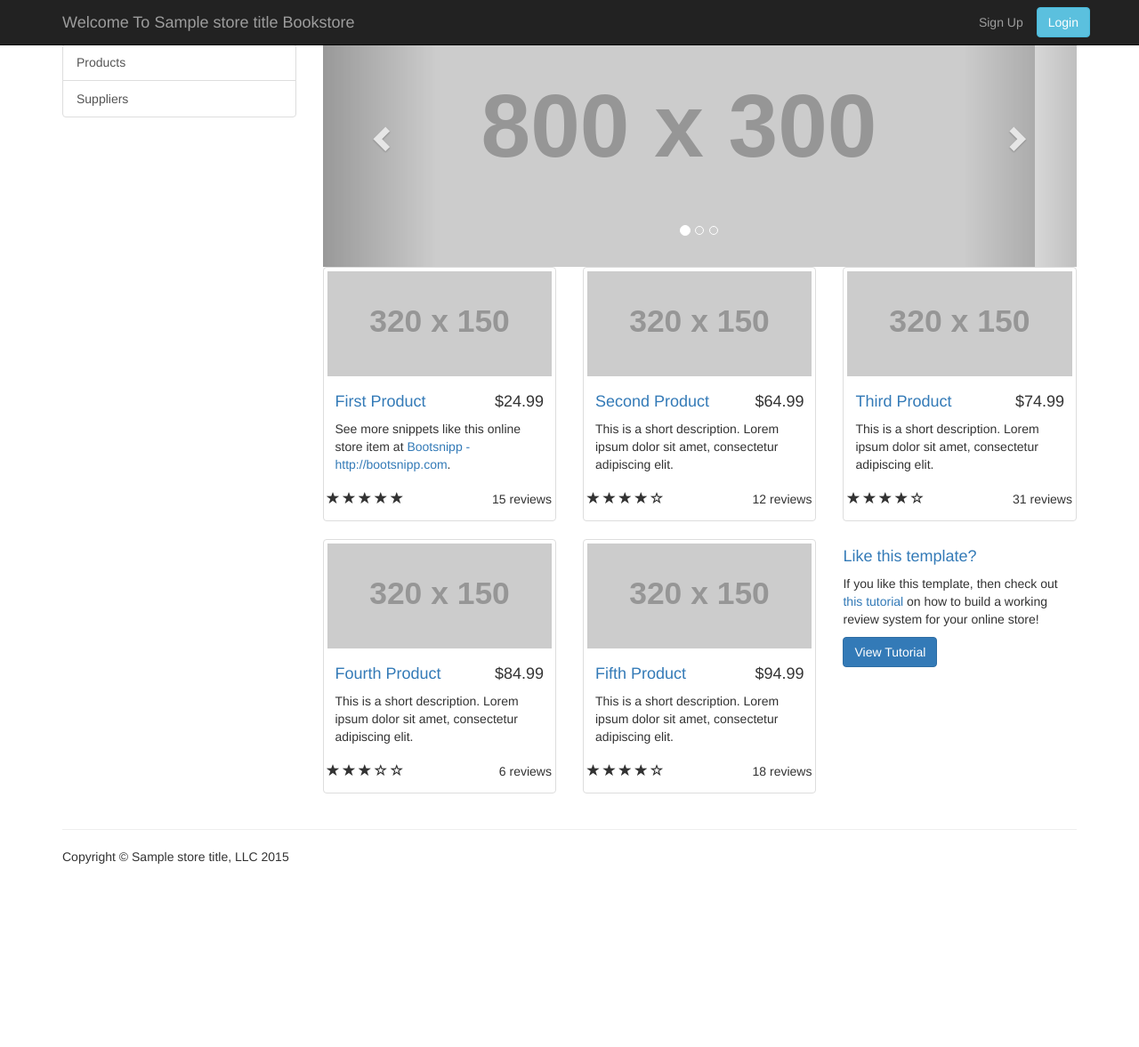
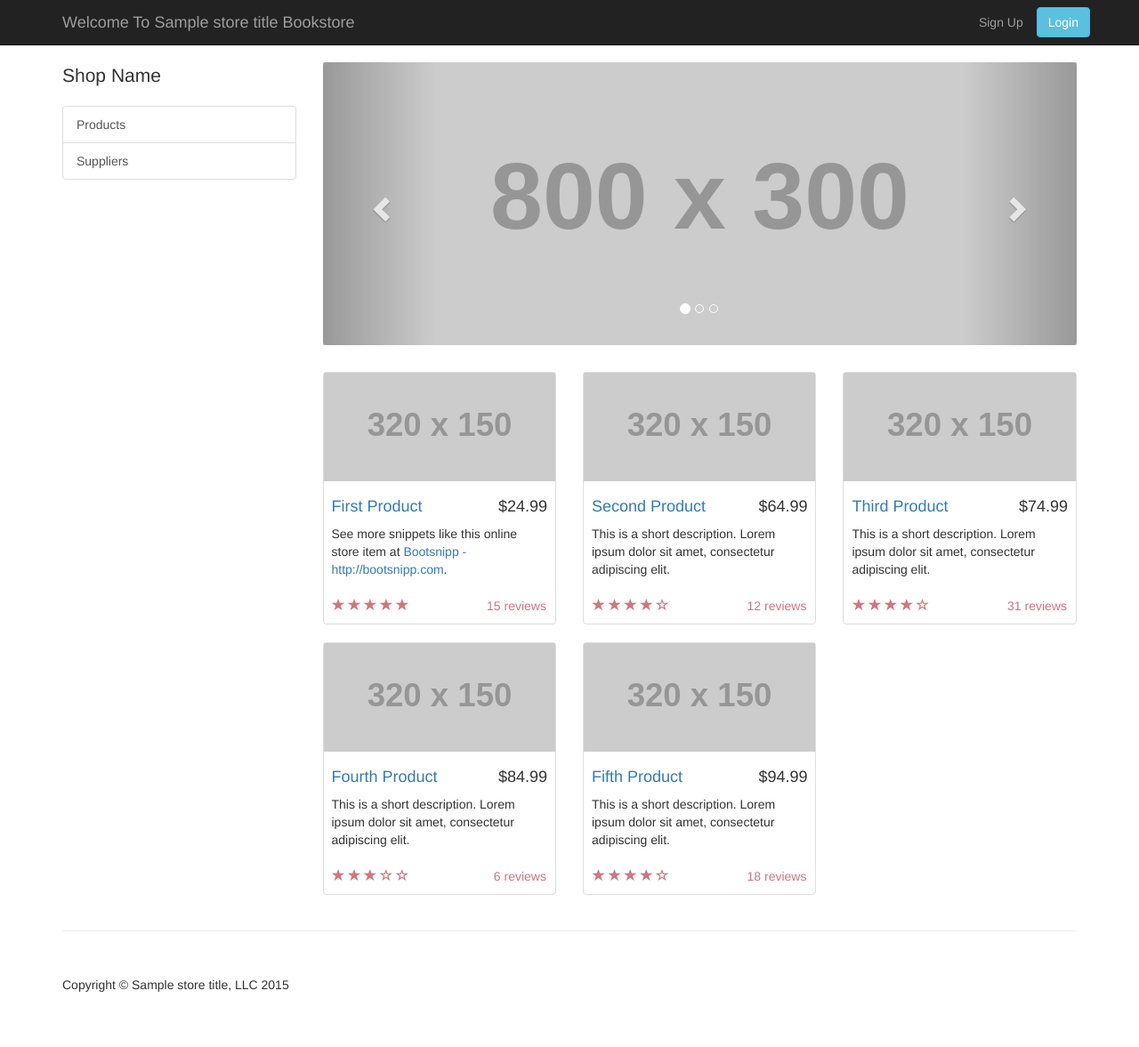
Before and after one commit to Aclark2089/Cramster, a Django app: template app/store/templates/store/header.html in a window 1280 px wide. Shown: the whole page at 89% size. Before the commit the page ends 971 px from the top, so only its background shows below. Run offline with Django 3.2, Linux system fonts and the light colour scheme; the template is opened without the code that fills it: most values are stand-ins (such as "Sample title", 1, 10 or a date in 2020); grey boxes labelled with a size stand in for pictures from a placeholder-image service; some libraries are stand-ins or nearby versions.

Commit message:
Fixed static files & setup bower install

```diff
--- /dev/null
+++ b/app/static/css/shop-homepage.css
@@ -0,0 +1,54 @@
+/*!
+ * Start Bootstrap - Shop Homepage HTML Template (http://startbootstrap.com)
+ * Code licensed under the Apache License v2.0.
+ * For details, see http://www.apache.org/licenses/LICENSE-2.0.
+ */
+
+body {
+    padding-top: 70px; /* Required padding for .navbar-fixed-top. Remove if using .navbar-static-top. Change if height of navigation changes. */
+}
+
+.slide-image {
+    width: 100%;
+}
+
+.carousel-holder {
+    margin-bottom: 30px;
+}
+
+.carousel-control,
+.item {
+    border-radius: 4px;
+}
+
+.caption {
+    height: 130px;
+    overflow: hidden;
+}
+
+.caption h4 {
+    white-space: nowrap;
+}
+
+.thumbnail img {
+    width: 100%;
+}
+
+.ratings {
+    padding-right: 10px;
+    padding-left: 10px;
+    color: #d17581;
+}
+
+.thumbnail {
+    padding: 0;
+}
+
+.thumbnail .caption-full {
+    padding: 9px;
+    color: #333;
+}
+
+footer {
+    margin: 50px 0;
+}
--- a/app/store/templates/store/base.html
+++ b/app/store/templates/store/base.html
@@ -18,7 +18,7 @@
   <!-- Bootstrap Core CSS -->
   <link rel="stylesheet" type="text/css" href="{% static "bower_components/bootstrap/dist/css/bootstrap.min.css" %}"/>
   <!-- Custom CSS -->
-  <link rel="stylesheet" type="text/css" href="{% static "assets/css/shop-homepage.css" %}"/>
+  <link rel="stylesheet" type="text/css" href="{% static "css/shop-homepage.css" %}"/>
   {% endblock %}
   {% endblock %}
   {% endblock %}
@@ -213,12 +213,6 @@
             </div>
           </div>
 
-          <div class="col-sm-4 col-lg-4 col-md-4">
-            <h4><a href="#">Like this template?</a>
-            </h4>
-            <p>If you like this template, then check out <a target="_blank" href="http://maxoffsky.com/code-blog/laravel-shop-tutorial-1-building-a-review-system/">this tutorial</a> on how to build a working review system for your online store!</p>
-            <a class="btn btn-primary" target="_blank" href="http://maxoffsky.com/code-blog/laravel-shop-tutorial-1-building-a-review-system/">View Tutorial</a>
-          </div>
 
         </div>
 
```
Also changed, not shown: bower.json (added, +33 -0 lines), app/static/fonts/glyphicons-halflings-regular.ttf (added), app/static/fonts/glyphicons-halflings-regular.woff (added), app/static/fonts/glyphicons-halflings-regular.woff2 (added), 4 other files.
